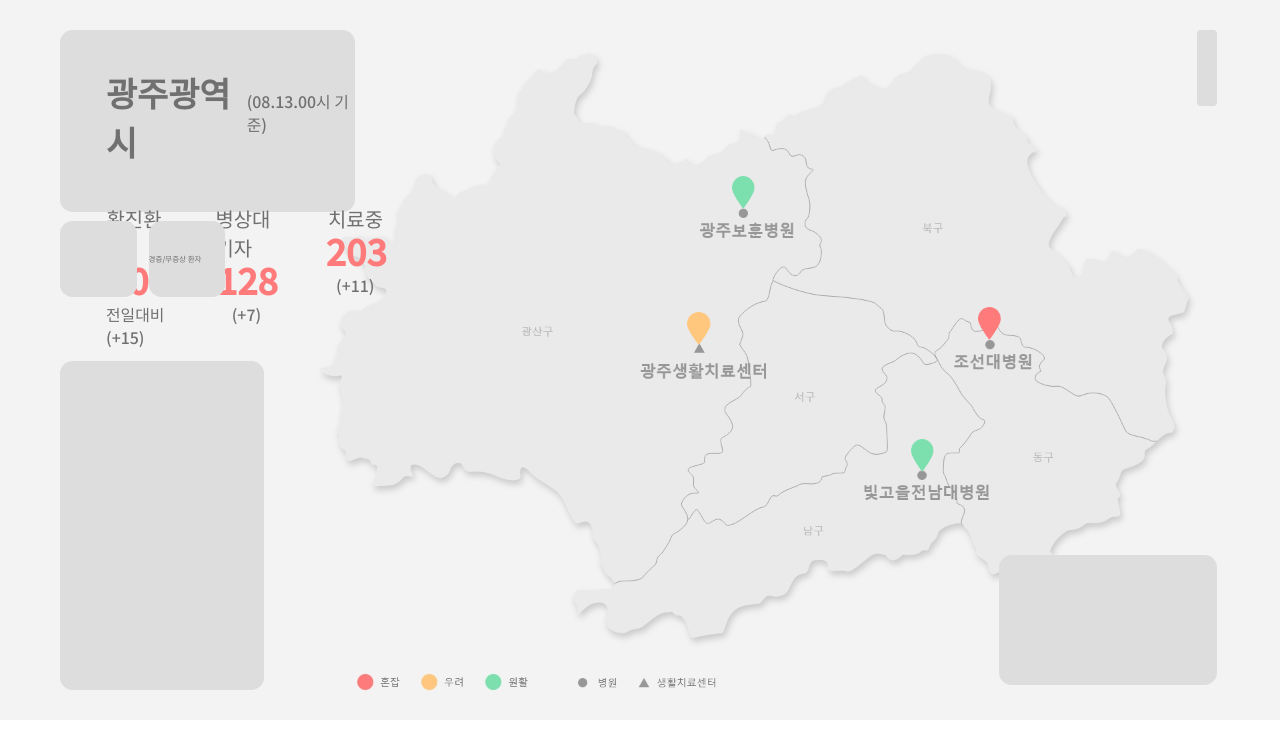
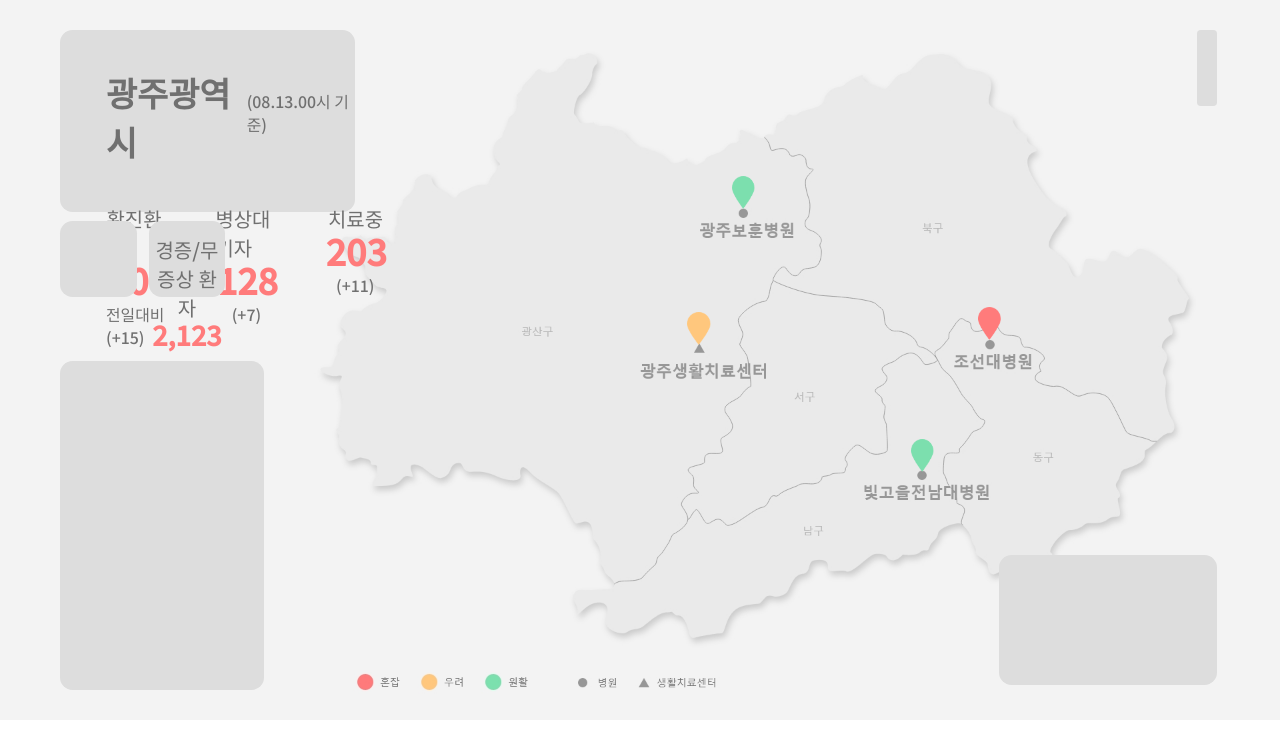
Before and after one commit to 2021-oasis-hackathon/2, a React (Create React App) app in the folder Frontend/navy-bottle-fe/: page /GwangjuCOVID in a window 1280 px wide. Shown: the top 732 px of the page. Built offline with nearby package versions, Linux system fonts and the light colour scheme.

Commit message:
Middle sick UI

```diff
--- a/Frontend/navy-bottle-fe/src/components/CovidMildPatient.js
+++ b/Frontend/navy-bottle-fe/src/components/CovidMildPatient.js
@@ -1,17 +1,17 @@
 import React from 'react';
 import styled from 'styled-components';
 
-const FixWrapper =  styled.div`
+const FixWrapper = styled.div`
   position: absolute;
   width: 100%;
-  zoom: ${props=>props.zoom_in};
+  zoom: ${(props) => props.zoom_in};
 
-  ::before{
-    content: "";
+  ::before {
+    content: '';
     display: flex;
     padding-top: 56.25%;
   }
-`
+`;
 
 const CovidMildPatientBodyWrapper = styled.div`
   position: absolute;
@@ -28,9 +28,12 @@ const CovidMildPatientBody = styled.div`
   position: relative;
   width: 100%;
   height: 100%;
-  border-radius:10px;
+  border-radius: 10px;
   background-color: #dddddd;
   display: flex;
+  flex-direction: column;
+  align-items: center;
+  font-family: 'Noto Sans KR', sans-serif;
 `;
 
 const CovidMildPatientTitle = styled.div`
@@ -39,17 +42,25 @@ const CovidMildPatientTitle = styled.div`
   align-items: center;
   justify-content: center;
   text-align: center;
-  font-family: 'Noto Sans KR', sans-serif;
   color: #707070;
-  font-size: 2%;
+  font-size: 15.96px;
+  font: normal normal medium Noto Sans KR;
+  padding-top: 11.835px;
 `;
 
-const CovidMildPatient = ({zoom_in}) => {
+const CovidMildPatientData = styled.div`
+  font-size: 21.546px;
+  font-weight: bold;
+  color: #ff7b7b;
+`;
+
+const CovidMildPatient = ({ zoom_in, sick }) => {
   return (
     <FixWrapper zoom_in={zoom_in}>
       <CovidMildPatientBodyWrapper>
         <CovidMildPatientBody>
           <CovidMildPatientTitle>경증/무증상 환자</CovidMildPatientTitle>
+          <CovidMildPatientData>{sick}</CovidMildPatientData>
         </CovidMildPatientBody>
       </CovidMildPatientBodyWrapper>
     </FixWrapper>
--- a/Frontend/navy-bottle-fe/src/pages/GwangjuCovid.js
+++ b/Frontend/navy-bottle-fe/src/pages/GwangjuCovid.js
@@ -12,7 +12,7 @@ import CovidMildPatient from '../components/CovidMildPatient';
 
 import CovidRegionSelectBar from '../components/CovidRegionSelectBar';
 
-const FixWrapper =  styled.div`
+const FixWrapper = styled.div`
   position: absolute;
   width: 100%;
   zoom: ${(props) => props.zoom_in};
@@ -84,7 +84,7 @@ const GwangjuCovid = () => {
       <CovidHospitalList zoom_in={zoom_in}></CovidHospitalList>
       <CovidHospitalSearch zoom_in={zoom_in}></CovidHospitalSearch>
       <CovidSeriousPatient zoom_in={zoom_in}></CovidSeriousPatient>
-      <CovidMildPatient zoom_in={zoom_in}></CovidMildPatient>
+      <CovidMildPatient zoom_in={zoom_in} sick="2,123"></CovidMildPatient>
       <CovidRegionSelectBar zoom_in={zoom_in}></CovidRegionSelectBar>
     </div>
   );
```
